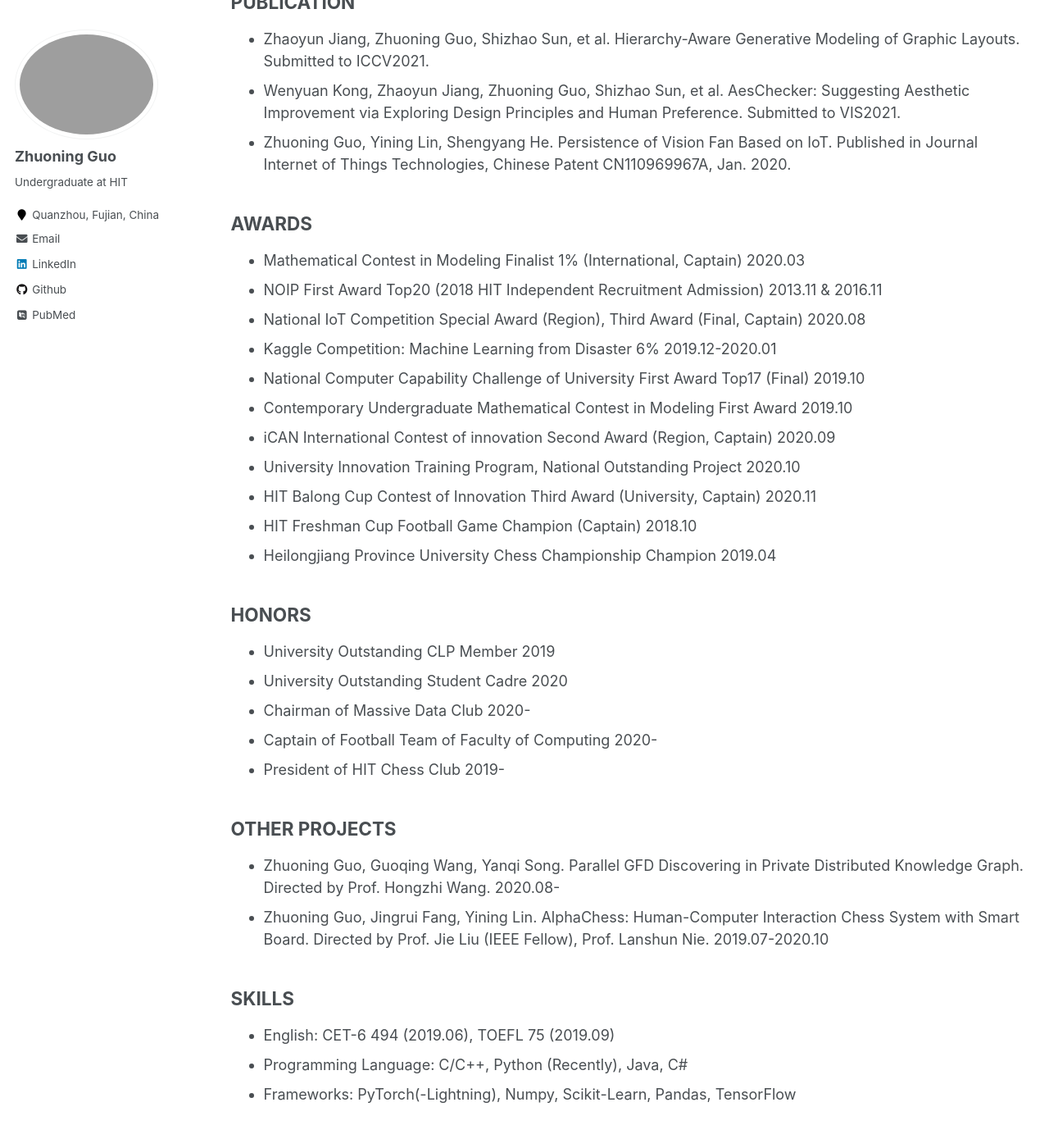
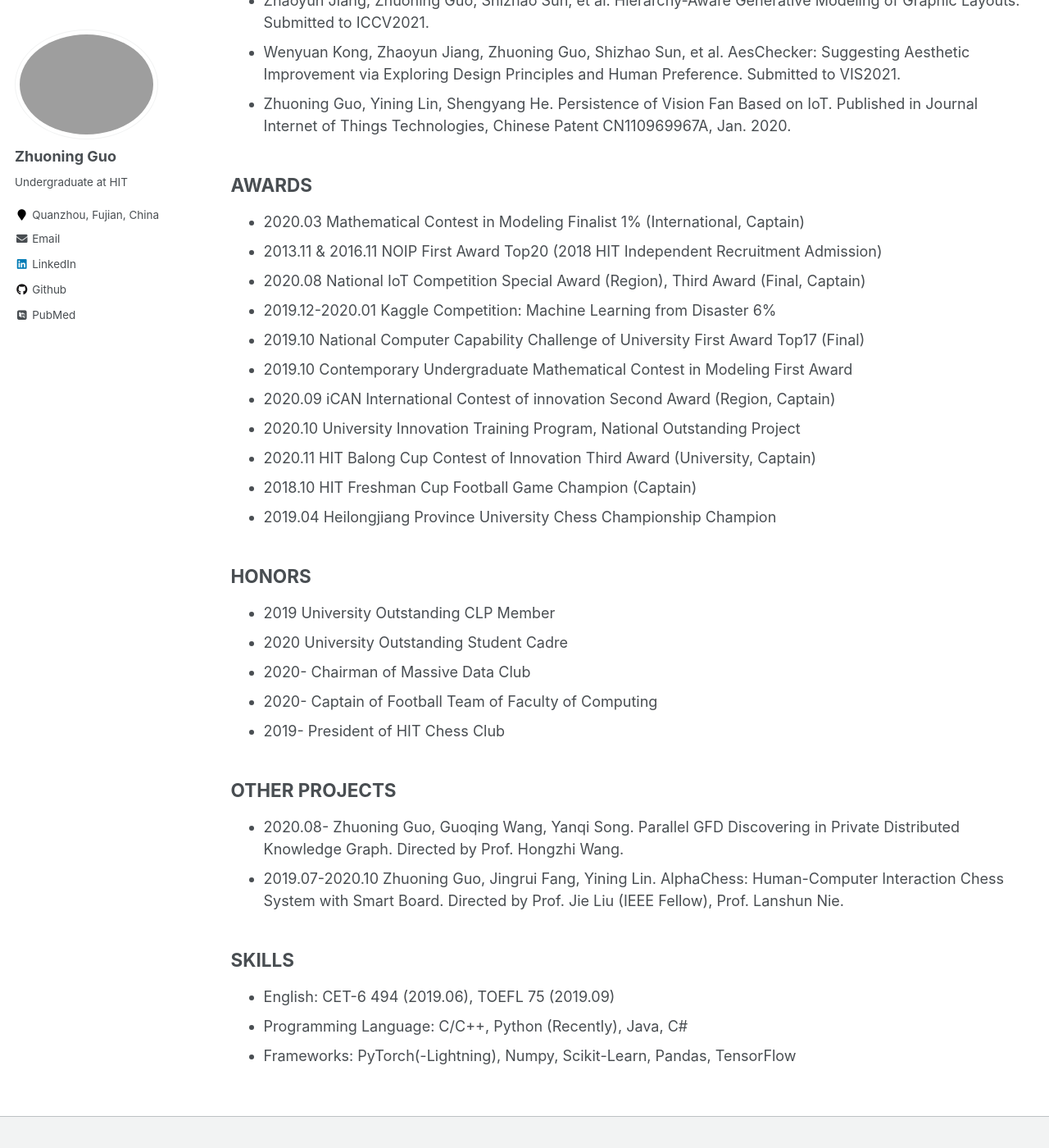
Before and after one commit to gzn00417/gzn00417.github.io, a Jekyll site: the page built from _pages/cv.md, in a window 1280 px wide and 1400 px high, scrolled down 1549 px. Shown: the whole window at 82% size. Built offline with Jekyll 4.4.1, drawn with Linux system fonts in a browser that asks for light colours; some web fonts are replaced; some of the changed text lies outside the part shown.

Commit message:
update cv

```diff
--- a/_pages/cv.md
+++ b/_pages/cv.md
@@ -47,28 +47,28 @@ E-Mail: 1183710109@stu.hit.edu.cn; gzn00417@outlook.com
 -	Zhuoning Guo, Yining Lin, Shengyang He. Persistence of Vision Fan Based on IoT. Published in Journal Internet of Things Technologies, Chinese Patent CN110969967A, Jan. 2020.
 
 ## AWARDS
--	Mathematical Contest in Modeling Finalist 1% (International, Captain)				2020.03
--	NOIP First Award Top20 (2018 HIT Independent Recruitment Admission)				2013.11 & 2016.11
--	National IoT Competition Special Award (Region), Third Award (Final, Captain)		2020.08
--	Kaggle Competition: Machine Learning from Disaster 6%							2019.12-2020.01
--	National Computer Capability Challenge of University First Award Top17 (Final)		2019.10
--	Contemporary Undergraduate Mathematical Contest in Modeling First Award		2019.10
--	iCAN International Contest of innovation Second Award (Region, Captain)			2020.09
--	University Innovation Training Program, National Outstanding Project				2020.10
--	HIT Balong Cup Contest of Innovation Third Award (University, Captain)				2020.11
--	HIT Freshman Cup Football Game Champion (Captain)							2018.10
--	Heilongjiang Province University Chess Championship Champion					2019.04
+-	2020.03 Mathematical Contest in Modeling Finalist 1% (International, Captain)
+-	2013.11 & 2016.11 NOIP First Award Top20 (2018 HIT Independent Recruitment Admission)
+-	2020.08 National IoT Competition Special Award (Region), Third Award (Final, Captain)
+-	2019.12-2020.01 Kaggle Competition: Machine Learning from Disaster 6%
+-	2019.10 National Computer Capability Challenge of University First Award Top17 (Final)
+-	2019.10 Contemporary Undergraduate Mathematical Contest in Modeling First Award
+-	2020.09 iCAN International Contest of innovation Second Award (Region, Captain)
+-	2020.10 University Innovation Training Program, National Outstanding Project
+-	2020.11 HIT Balong Cup Contest of Innovation Third Award (University, Captain)
+-	2018.10 HIT Freshman Cup Football Game Champion (Captain)
+-	2019.04 Heilongjiang Province University Chess Championship Champion
 
 ## HONORS
--	University Outstanding CLP Member											2019
--	University Outstanding Student Cadre											2020
--	Chairman of Massive Data Club													2020-
--	Captain of Football Team of Faculty of Computing								2020-
--	President of HIT Chess Club													2019-
+-	2019 University Outstanding CLP Member
+-	2020 University Outstanding Student Cadre
+-	2020- Chairman of Massive Data Club
+-	2020- Captain of Football Team of Faculty of Computing
+-	2019- President of HIT Chess Club
 
 ## OTHER PROJECTS
--	Zhuoning Guo, Guoqing Wang, Yanqi Song. Parallel GFD Discovering in Private Distributed Knowledge Graph. Directed by Prof. Hongzhi Wang.												2020.08-
--	Zhuoning Guo, Jingrui Fang, Yining Lin. AlphaChess: Human-Computer Interaction Chess System with Smart Board. Directed by Prof. Jie Liu (IEEE Fellow), Prof. Lanshun Nie.							2019.07-2020.10
+-	2020.08- Zhuoning Guo, Guoqing Wang, Yanqi Song. Parallel GFD Discovering in Private Distributed Knowledge Graph. Directed by Prof. Hongzhi Wang.
+-	2019.07-2020.10 Zhuoning Guo, Jingrui Fang, Yining Lin. AlphaChess: Human-Computer Interaction Chess System with Smart Board. Directed by Prof. Jie Liu (IEEE Fellow), Prof. Lanshun Nie.
 
 ## SKILLS
 -	English: CET-6 494 (2019.06), TOEFL 75 (2019.09)
```
Also changed, not shown: other parts of _pages/cv.md (+7 -7 lines).
